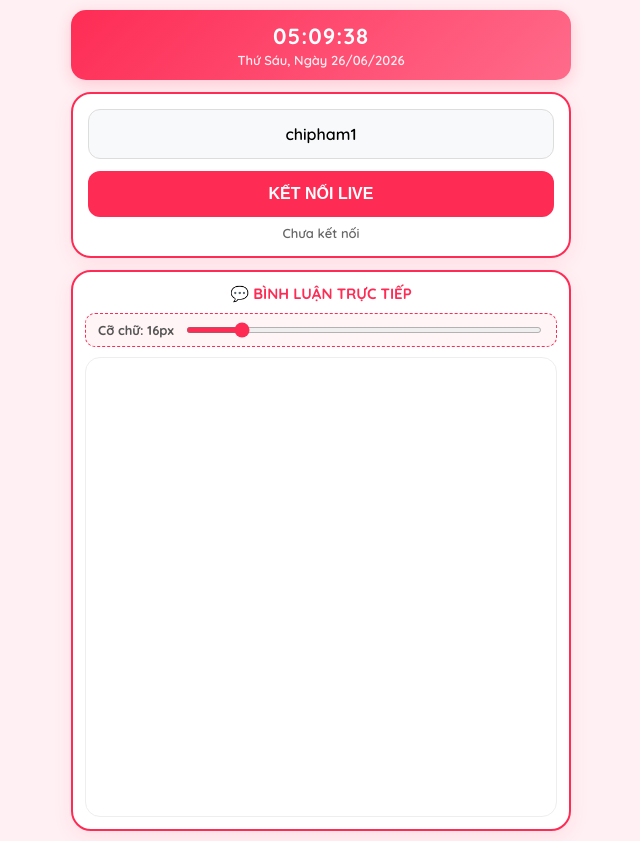
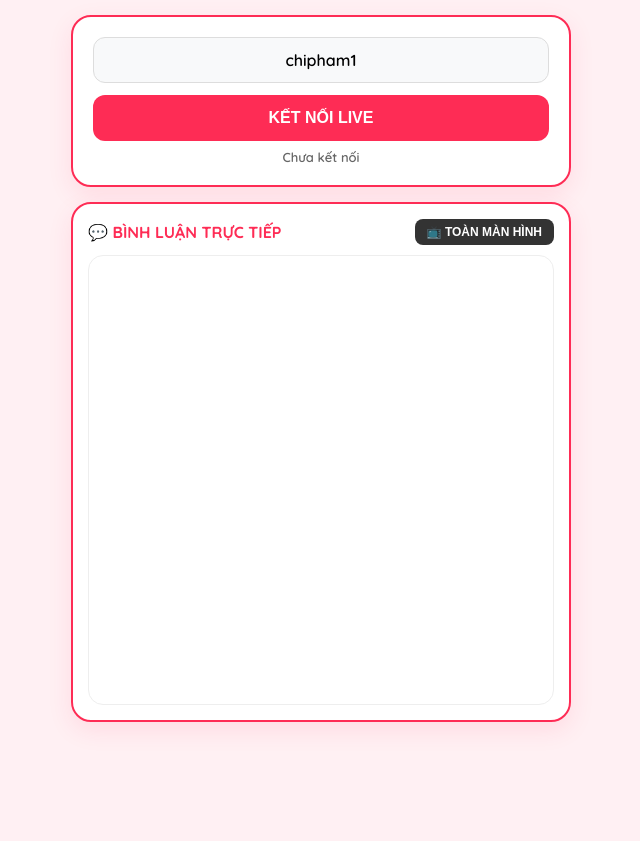
Before and after one commit to cmttiktok/doccmttam, a website: page index.html in a window 1280 px wide. Shown: the whole page, without its empty margins (319-959 px from the left). After the commit the page ends 800 px from the top, so only its background shows below. Drawn offline with nearby package versions, Linux system fonts and the light colour scheme; no server answers.

Commit message:
Update index.html

```diff
--- a/index.html
+++ b/index.html
@@ -2,7 +2,7 @@
 <html lang="vi">
 <head>
     <meta charset="UTF-8">
-    <meta name="viewport" content="width=device-width, initial-scale=1.0, maximum-scale=1.0, user-scalable=no">
+    <meta name="viewport" content="width=device-width, initial-scale=1.0">
     <title>BÈO LIVE COMMENTS</title>
     <link href="https://fonts.googleapis.com/css2?family=Quicksand:wght@600;700&display=swap" rel="stylesheet">
     <script src="/socket.io/socket.io.js"></script>
@@ -16,69 +16,74 @@
         body {
             font-family: 'Quicksand', sans-serif;
             background: var(--bg);
-            margin: 0; padding: 10px;
+            margin: 0; padding: 15px;
             display: flex; flex-direction: column; align-items: center;
-            min-height: 100vh;
+            gap: 15px;
         }
-        .container { width: 100%; max-width: 500px; display: flex; flex-direction: column; gap: 12px; }
-
-        /* Widget Đồng hồ mới */
-        .clock-card {
-            background: linear-gradient(135deg, var(--pink), #ff6b8b);
-            color: white; padding: 12px; border-radius: 15px;
-            text-align: center; box-shadow: 0 4px 15px rgba(254,44,85,0.2);
+        .container { width: 100%; max-width: 500px; display: flex; flex-direction: column; gap: 15px; }
+        .card {
+            background: var(--panel); padding: 20px; border-radius: 20px;
+            border: 2px solid var(--pink); box-shadow: 0 8px 25px rgba(254,44,85,0.1);
+            text-align: center;
+            position: relative;
         }
-        #digitalClock { font-size: 22px; font-weight: 700; letter-spacing: 1px; }
-        #digitalDate { font-size: 13px; opacity: 0.9; margin-top: 2px; }
-
-        .card {
-            background: var(--panel); padding: 15px; border-radius: 20px;
-            border: 2px solid var(--pink); box-shadow: 0 6px 20px rgba(254,44,85,0.08);
-            text-align: center;
-        }
-        input[type="text"] {
-            width: 100%; padding: 14px; border-radius: 12px;
+        input {
+            width: 100%; padding: 12px; border-radius: 12px;
             border: 1px solid #ddd; background: #f8f9fa;
             font-family: inherit; font-size: 16px; text-align: center; margin-bottom: 12px;
-            outline: none; transition: border 0.2s;
         }
-        input[type="text"]:focus { border-color: var(--pink); }
-
         button {
             width: 100%; padding: 14px; border: none; border-radius: 12px;
             background: var(--pink); color: white; font-weight: bold;
             font-size: 16px; cursor: pointer; transition: 0.2s;
-            -webkit-tap-highlight-color: transparent;
         }
-        button:hover { opacity: 0.9; }
-        button:active { transform: scale(0.98); }
+        button:hover { opacity: 0.9; transform: scale(0.98); }
+        .status-text { font-size: 13px; color: #666; margin-top: 8px; display: block; }
 
-        .status-text { font-size: 13px; color: #666; margin-top: 8px; display: block; font-weight: 600; }
-
-        /* Bộ điều khiển cỡ chữ */
-        .font-control {
-            display: flex; align-items: center; justify-content: space-between;
-            gap: 10px; margin-bottom: 10px; background: #fff5f7;
-            padding: 8px 12px; border-radius: 10px; border: 1px dashed var(--pink);
+        /* Cấu trúc tiêu đề khung chat */
+        .chat-header {
+            display: flex;
+            justify-content: space-between;
+            align-items: center;
+            margin-bottom: 10px;
         }
-        .font-control label { font-size: 13px; color: #555; font-weight: bold; white-space: nowrap; }
-        .font-control input[type="range"] {
-            flex: 1; accent-color: var(--pink); cursor: pointer; height: 6px;
+        .chat-title {
+            margin: 0; color: var(--pink); font-size: 16px; font-weight: 700;
+        }
+        /* Nút bung toàn màn hình nhỏ gọn */
+        .btn-fullscreen {
+            background: #333; color: white; padding: 6px 12px;
+            font-size: 12px; border-radius: 8px; width: auto; margin: 0;
         }
 
-        /* Hộp chat tối ưu mobile */
         .chat-box {
-            width: 100%; height: calc(100vh - 340px); min-height: 350px; max-height: 550px;
-            background: #fff; border-radius: 15px; border: 1px solid #eee;
-            padding: 12px; overflow-y: auto; text-align: left;
-            display: flex; flex-direction: column; gap: 8px;
+            width: 100%; height: 450px; background: #fff;
+            border-radius: 15px; border: 1px solid #eee;
+            padding: 15px; overflow-y: auto; text-align: left;
+            display: flex; flex-direction: column; gap: 10px;
+            transition: all 0.3s ease;
         }
-        .msg { font-size: 16px; line-height: 1.4; animation: fadeIn 0.2s ease; word-break: break-word; }
+        .msg { font-size: 15px; line-height: 1.4; animation: fadeIn 0.3s ease; }
         .user { color: var(--pink); font-weight: 700; margin-right: 5px; }
         .txt { color: #333; }
 
+        /* CSS khi kích hoạt chế độ Toàn màn hình tiêu chuẩn trình duyệt */
+        .chat-box:fullscreen {
+            width: 100vw !important;
+            height: 100vh !important;
+            border-radius: 0px !important;
+            padding: 30px !important;
+            box-sizing: border-box;
+            background: #ffffff !important;
+        }
+        /* Tăng cỡ chữ khi ở chế độ toàn màn hình để nhìn từ xa rõ hơn */
+        .chat-box:fullscreen .msg {
+            font-size: 24px !important;
+            margin-bottom: 5px;
+        }
+
         @keyframes fadeIn {
-            from { opacity: 0; transform: translateY(4px); }
+            from { opacity: 0; transform: translateY(5px); }
             to { opacity: 1; transform: translateY(0); }
         }
     </style>
@@ -86,25 +91,17 @@
 <body>
 
     <div class="container">
-        <div class="clock-card">
-            <div id="digitalClock">00:00:00</div>
-            <div id="digitalDate">Thứ ..., Ngày --/--/----</div>
-        </div>
-
         <div class="card">
             <input type="text" id="username" value="chipham1" placeholder="Nhập tên tài khoản TikTok Live">
             <button id="btnConnect">KẾT NỐI LIVE</button>
             <span class="status-text" id="status">Chưa kết nối</span>
         </div>
 
-        <div class="card" style="padding: 12px;">
-            <h3 style="margin: 0 0 10px 0; color: var(--pink); font-size: 15px;">💬 BÌNH LUẬN TRỰC TIẾP</h3>
-
-            <div class="font-control">
-                <label for="fontSizeSlider">Cỡ chữ: <span id="fontSizeVal">16</span>px</label>
-                <input type="range" id="fontSizeSlider" min="14" max="28" value="16">
+        <div class="card" style="padding: 15px;">
+            <div class="chat-header">
+                <h3 class="chat-title">💬 BÌNH LUẬN TRỰC TIẾP</h3>
+                <button id="btnFullscreen" class="btn-fullscreen">📺 TOÀN MÀN HÌNH</button>
             </div>
-
             <div class="chat-box" id="chatBox"></div>
         </div>
     </div>
@@ -115,71 +112,35 @@
         const usernameInput = document.getElementById('username');
         const statusText = document.getElementById('status');
         const chatBox = document.getElementById('chatBox');
+        const btnFullscreen = document.getElementById('btnFullscreen');
 
-        // Các thành phần giao diện mới thêm
-        const fontSizeSlider = document.getElementById('fontSizeSlider');
-        const fontSizeVal = document.getElementById('fontSizeVal');
-        let currentFontSize = 16;
-        let wakeLock = null;
+        btnConnect.onclick = () => {
+            const user = usernameInput.value.trim();
+            if(!user) return alert('Vui lòng nhập ID!');
+            socket.emit('set-username', user);
+        };
 
-        // 1. Logic Đồng hồ tự động cập nhật mỗi giây
-        function updateClock() {
-            const now = new Date();
-            const hours = String(now.getHours()).padStart(2, '0');
-            const minutes = String(now.getMinutes()).padStart(2, '0');
-            const seconds = String(now.getSeconds()).padStart(2, '0');
-            document.getElementById('digitalClock').innerText = `${hours}:${minutes}:${seconds}`;
-
-            const days = ['Chủ Nhật', 'Thứ Hai', 'Thứ Ba', 'Thứ Tư', 'Thứ Năm', 'Thứ Sáu', 'Thứ Bảy'];
-            const dayName = days[now.getDay()];
-            const day = String(now.getDate()).padStart(2, '0');
-            const month = String(now.getMonth() + 1).padStart(2, '0');
-            const year = now.getFullYear();
-            document.getElementById('digitalDate').innerText = `${dayName}, Ngày ${day}/${month}/${year}`;
-        }
-        setInterval(updateClock, 1000);
-        updateClock();
-
-        // 2. Logic Điều chỉnh kích thước chữ nhanh chóng
-        fontSizeSlider.oninput = (e) => {
-            currentFontSize = e.target.value;
-            fontSizeVal.innerText = currentFontSize;
-
-            // Áp dụng trực tiếp lên tất cả các dòng text hiện tại và tương lai trong chatBox
-            const messages = chatBox.getElementsByClassName('msg');
-            for(let msg of messages) {
-                msg.style.fontSize = currentFontSize + 'px';
+        // Xử lý sự kiện bung/thoát chế độ Toàn màn hình
+        btnFullscreen.onclick = () => {
+            if (!document.fullscreenElement) {
+                // Nếu chưa mở, bung khung chatBox lên toàn màn hình
+                chatBox.requestFullscreen().catch(err => {
+                    alert(`Không thể mở toàn màn hình: ${err.message}`);
+                });
+            } else {
+                // Nếu đang mở, bấm lại sẽ thoát
+                document.exitFullscreen();
             }
         };
 
-        // 3. Logic Giữ màn hình luôn sáng (Wake Lock)
-        async function requestWakeLock() {
-            if ('wakeLock' in navigator) {
-                try {
-                    wakeLock = await navigator.wakeLock.request('screen');
-                    console.log('Màn hình đang được giữ sáng chủ động...');
-                } catch (err) {
-                    console.warn(`Không thể kích hoạt giữ sáng: ${err.message}`);
-                }
-            }
-        }
-
-        // Tự động yêu cầu lại quyền giữ sáng khi quay lại tab (nếu bị mất focus)
-        document.addEventListener('visibilitychange', async () => {
-            if (wakeLock !== null && document.visibilityState === 'visible') {
-                await requestWakeLock();
+        // Lắng nghe thay đổi trạng thái fullscreen để đổi chữ trên nút bấm nếu cần
+        document.addEventListener('fullscreenchange', () => {
+            if (document.fullscreenElement) {
+                btnFullscreen.innerText = "❌ THOÁT";
+            } else {
+                btnFullscreen.innerText = "📺 TOÀN MÀN HÌNH";
             }
         });
-
-        // 4. Logic Xử lý sự kiện chính (Giữ nguyên gốc)
-        btnConnect.onclick = async () => {
-            const user = usernameInput.value.trim();
-            if(!user) return alert('Vui lòng nhập ID!');
-            socket.emit('set-username', user);
-
-            // Kích hoạt giữ sáng ngay khi người dùng nhấn tương tác kết nối live
-            await requestWakeLock();
-        };
 
         socket.on('status', (msg) => {
             statusText.innerText = msg;
@@ -188,8 +149,6 @@
         socket.on('comment-data', (data) => {
             const msgDiv = document.createElement('div');
             msgDiv.className = 'msg';
-            // Áp dụng ngay kích thước chữ hiện tại đang được chọn trên thanh trượt
-            msgDiv.style.fontSize = currentFontSize + 'px';
             msgDiv.innerHTML = `<span class="user">${data.user}:</span><span class="txt">${data.comment}</span>`;
             chatBox.appendChild(msgDiv);
 
```
